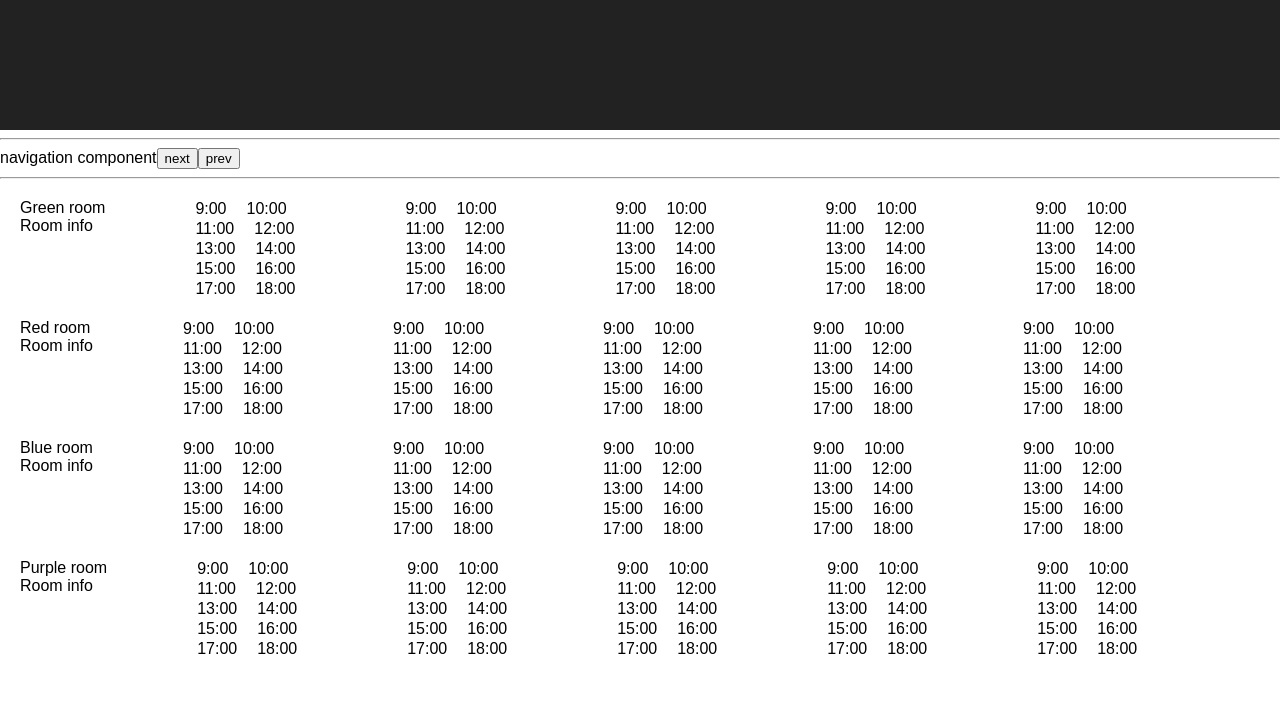
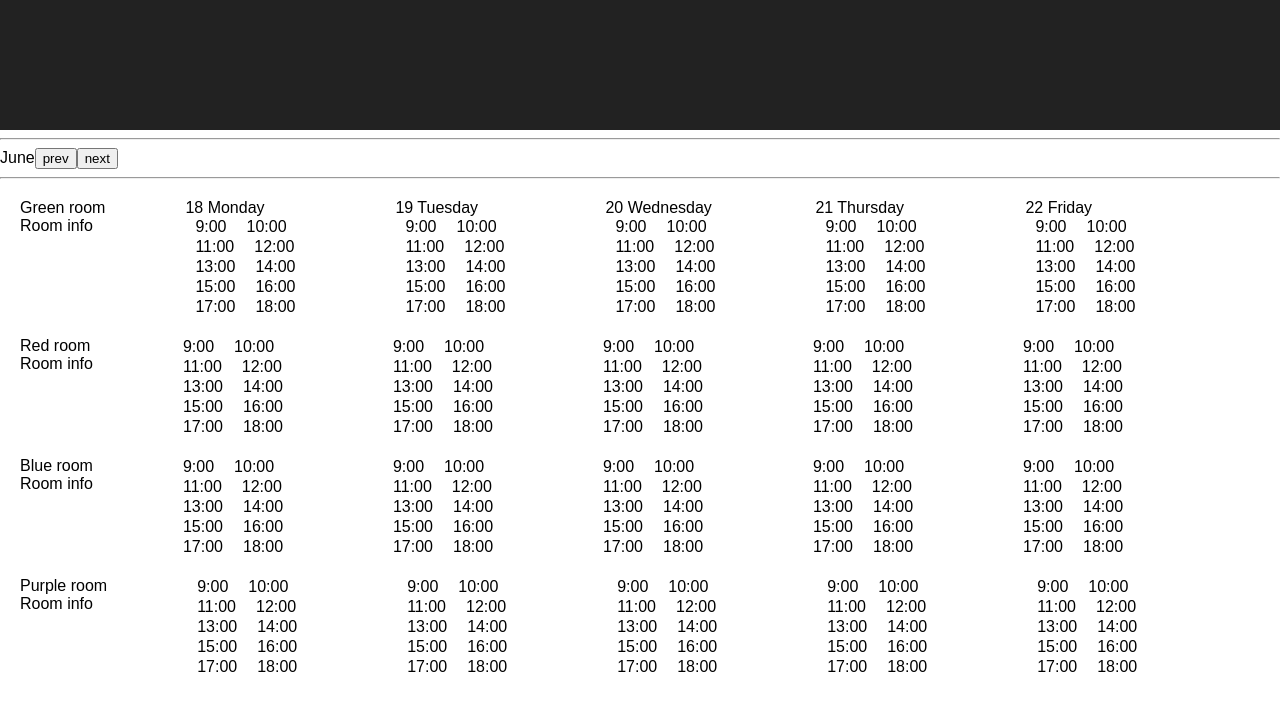
Before and after one commit to muzzone/room-reservation, a React (Create React App) app: page / in a window 1280 px wide. Shown: the top 710 px of the page. Built offline with nearby package versions, Linux system fonts and the light colour scheme.

Commit message:
added dates and month name

```diff
--- a/src/App.css
+++ b/src/App.css
@@ -38,6 +38,7 @@ header {
 
 .time{
   margin: 1px 10px;
+  cursor: pointer;
 }
 
 .room {
@@ -47,3 +48,11 @@ header {
 .reserved {
   background: red;
 }
+
+.dayHeader {
+  width: 100%;
+}
+
+.redRoom .dayHeader, .blueRoom .dayHeader, .purpleRoom .dayHeader{
+  display: none;
+}
--- a/src/App.js
+++ b/src/App.js
@@ -9,12 +9,16 @@ class App extends Component {
   constructor(props) {
     super(props);
     const date = new Date();
-    const timeStamp = new Date(date.getFullYear(), date.getMonth(), date.getDate(), 9).getTime();
+    let firstDayOfWeek = new Date();
+    firstDayOfWeek = new Date(firstDayOfWeek.setDate(firstDayOfWeek.getDate() - firstDayOfWeek.getDay()+1));
+    console.log({firstDayOfWeek: firstDayOfWeek.getDate(), currentDay:date.getDate()});
+
+    const timeStamp = new Date(firstDayOfWeek.getFullYear(), firstDayOfWeek.getMonth(), firstDayOfWeek.getDate(), 9).getTime();
 
     const reservedSlots = localStorage.getItem('reserved') || [];
 
     this.state = {
-      date: date,
+      date: firstDayOfWeek,
       timeStamp: timeStamp,
       reserved: reservedSlots
     };
@@ -64,7 +68,6 @@ class App extends Component {
       reservedSlots.push(id);
       console.log(reservedSlots);
       $(this).addClass('reserved');
-      // localStorage.setItem('reserved', reservedSlots);
       localStorage['reserved'] = JSON.stringify(reservedSlots);
       console.log(localStorage.getItem('reserved'));
     })
@@ -87,7 +90,7 @@ class App extends Component {
     console.log('next');
     this.setState({
       date: this.state.date.addDays(7)
-    });;
+    });
   }
 
   prevWeek() {
@@ -104,9 +107,9 @@ class App extends Component {
       <div className="App">
         <header className="App-header">
         </header>
-        <Navigation>
+        <Navigation date={this.state.date}>
+          <button onClick={this.prevWeek}>prev</button>
           <button onClick={this.nextWeek}>next</button>
-          <button onClick={this.prevWeek}>prev</button>
         </Navigation>
         <Rooms date={this.state.date}/>
       </div>
--- a/src/components/day.js
+++ b/src/components/day.js
@@ -8,7 +8,7 @@ class Day extends Component {
     this.state = {
       date: this.props.date,
       roomName: this.props.roomName
-    }
+    };
   }
 
 
@@ -18,6 +18,18 @@ class Day extends Component {
     return id;
   }
 
+  getDayName(numberOfDay) {
+    const weekday = new Array(7);
+    weekday[0] =  "Sunday";
+    weekday[1] = "Monday";
+    weekday[2] = "Tuesday";
+    weekday[3] = "Wednesday";
+    weekday[4] = "Thursday";
+    weekday[5] = "Friday";
+    weekday[6] = "Saturday";
+
+    return(weekday[numberOfDay]);
+  }
 
   render() {
     const items = [];
@@ -26,6 +38,8 @@ class Day extends Component {
     }
     return (
       <ul className="day">
+
+        <li className='dayHeader'>{this.state.date.getDate()} {this.getDayName(this.state.date.getDay())}</li>
         {items.map((item) => item)}
       </ul>
     )
--- a/src/components/navigation.js
+++ b/src/components/navigation.js
@@ -1,11 +1,19 @@
 import React, { Component } from 'react';
 
 class Navigation extends Component {
+
+  getMonthName(monthNumber) {
+    const monthNames = ["January", "February", "March", "April", "May", "June",
+      "July", "August", "September", "October", "November", "December"
+    ];
+    return monthNames[monthNumber];
+  }
+
   render() {
     return (
       <div className="navContainer">
         <hr/>
-        navigation component
+        {this.getMonthName(this.props.date.getMonth())}
         {this.props.children}
         <hr/>
       </div>
--- a/src/components/room.js
+++ b/src/components/room.js
@@ -6,7 +6,12 @@ class Room extends Component {
   daysGenerator(day) {
     return (
       <li key={this.props.date.addDays(day)}>
-        <Day key={this.props.date.addDays(day)} date={this.props.date.addDays(day)} roomName={this.props.roomName} />
+        <Day
+          key={this.props.date.addDays(day)}
+          date={this.props.date.addDays(day)}
+          roomName={this.props.roomName}
+          dayNumber={day}
+        />
       </li>
     )
   }
@@ -17,7 +22,7 @@ class Room extends Component {
       days.push(this.daysGenerator(i))
     }
     return (
-      <div className="room">
+      <div className={'room ' + this.props.roomName.toLocaleLowerCase() + 'Room'}>
         <div className="roomInfo">
           {this.props.roomName} room
           <br/>
--- a/src/components/rooms.js
+++ b/src/components/rooms.js
@@ -5,10 +5,10 @@ class Rooms extends Component {
   render() {
     return (
       <div className="rooms">
-        <Room roomName={'Green'}  date={this.props.date}/>
-        <Room roomName={'Red'}    date={this.props.date}/>
-        <Room roomName={'Blue'}   date={this.props.date}/>
-        <Room roomName={'Purple'} date={this.props.date}/>
+        <Room roomName={'Green'}  date={this.props.date}  className="greenRoom"/>
+        <Room roomName={'Red'}    date={this.props.date}  className="redRoom"/>
+        <Room roomName={'Blue'}   date={this.props.date}  className="blueRoom"/>
+        <Room roomName={'Purple'} date={this.props.date}  className="purpleRoom"/>
       </div>
     )
   }
```
